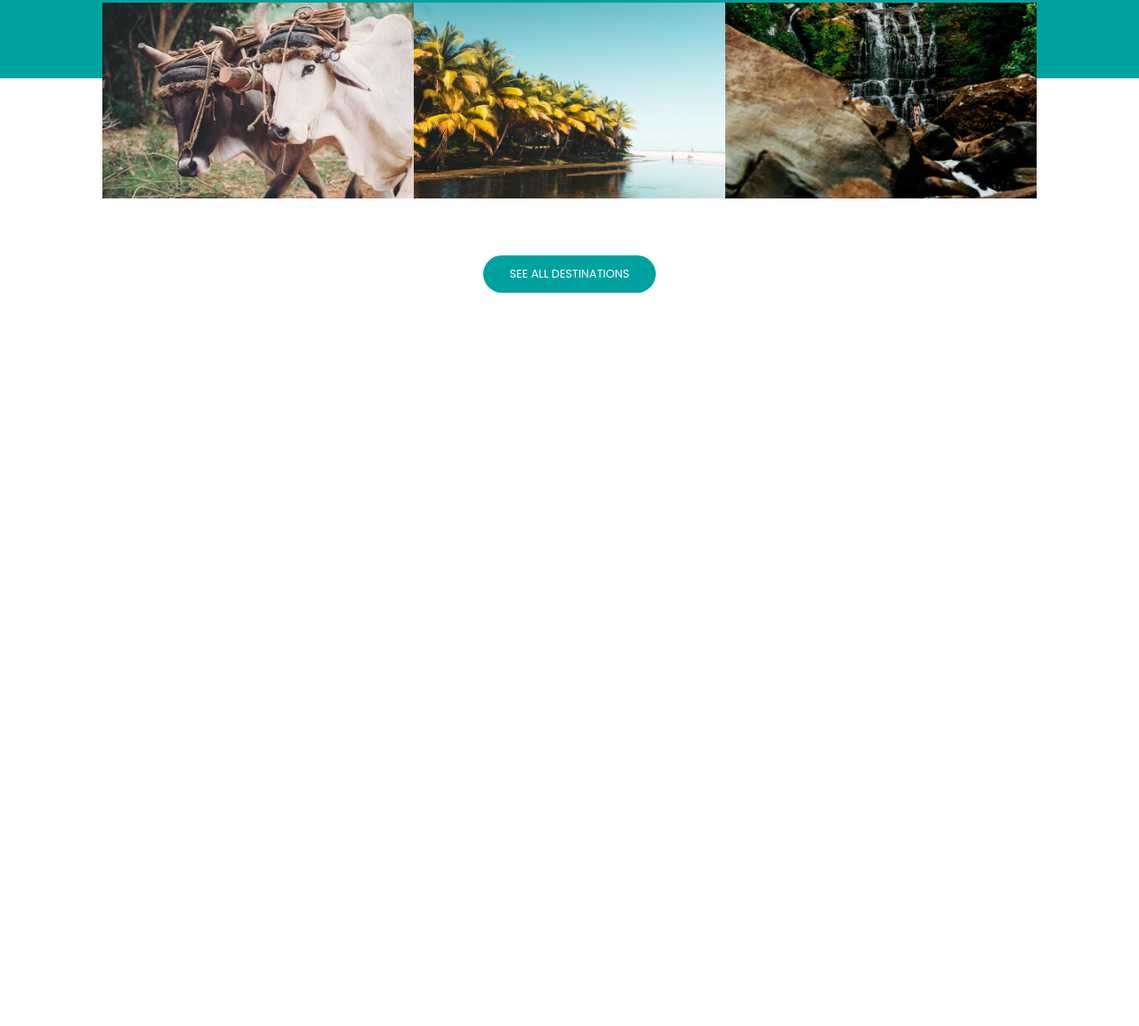
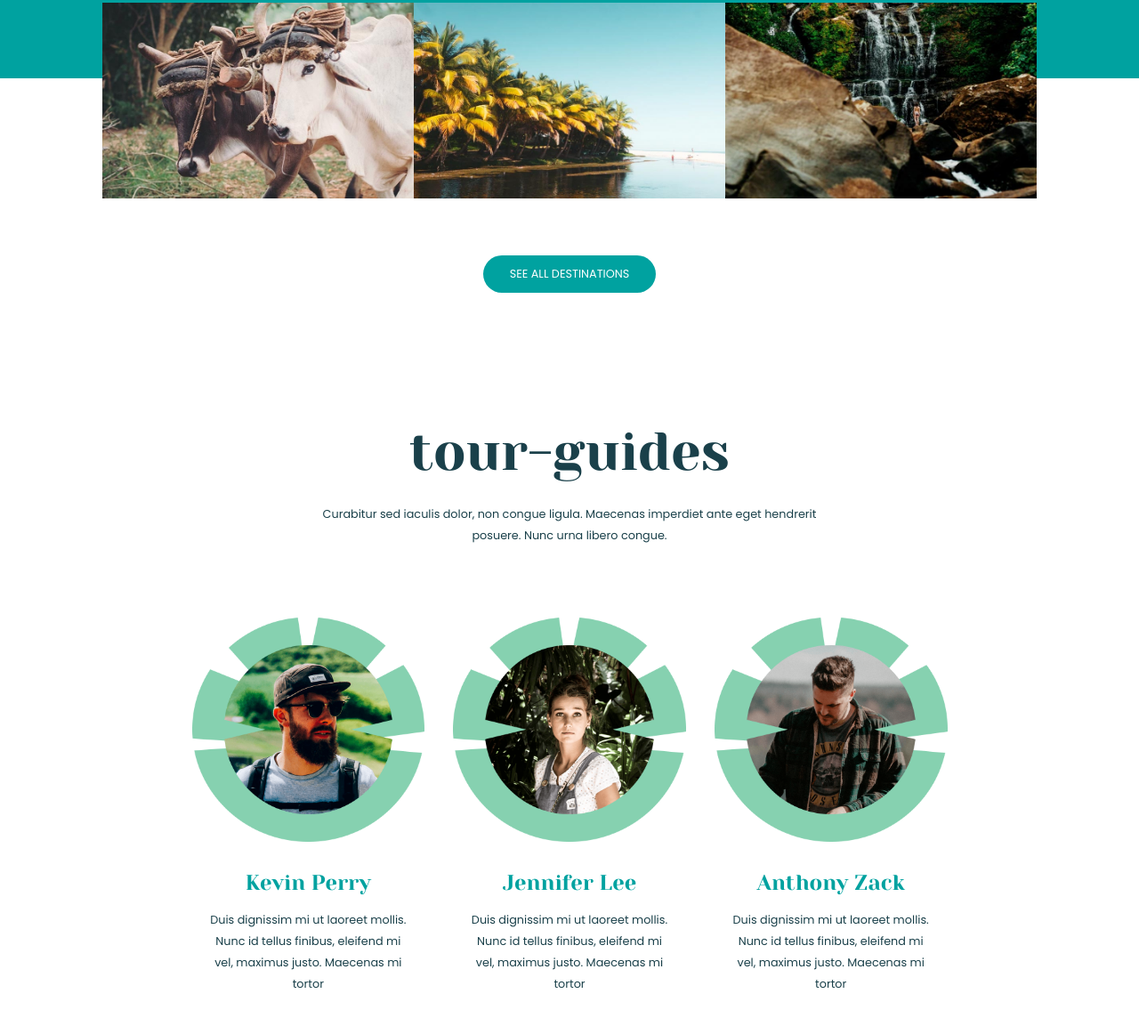
Before and after one commit to nasrin-jafari/bejourney, a plain HTML site: page html/page-home.html in a window 1280 px wide. Shown: the part 2572-3725 px from the top of the page at 89% size. Before the commit the page ends 2981 px from the top, so only its background shows below. Drawn offline with Linux system fonts and the light colour scheme.

Commit message:
feat(home-page): add section tour-guides

```diff
--- a/css/home-page.css
+++ b/css/home-page.css
@@ -276,7 +276,34 @@ body {
 .btn-container--Tours-destinations {
   padding-bottom: 80px;
 }
-
+/* sestion tour-guides */
+.row--tour-guides {
+  text-align: center;
+  border-top: 1px solid var(--color-line);
+  padding-top: 64px;
+  padding-bottom: 72px;
+}
+.heading-2--tour-guides {
+  padding-bottom: 24px;
+}
+.description--tour-guides {
+  line-height: 24px;
+  padding-bottom: 48px;
+}
+.card--tour-guides {
+  padding: 0 16px;
+}
+.tour-guides__image {
+  width: 100%;
+  padding: 32px 0;
+}
+.heading-3--tour-guides {
+  padding-bottom: 16px;
+}
+.card-description--tour-guides {
+  padding-bottom: 32px;
+  line-height: 24px;
+}
 
 /* sm */
 @media (min-width: 576px) {
@@ -384,6 +411,14 @@ body {
   .Tours-destinations__country-image-container {
     height: 170px;
   }
+   /* section tour-guide */
+  .card-container--tour-guides {
+    padding: 0 32px;
+    width: 90%;
+  }
+  .description--tour-guides {
+    width: 54%;
+  }
 }
 /* lg */
 @media (min-width: 1240px) {
--- a/html/page-home.html
+++ b/html/page-home.html
@@ -199,6 +199,56 @@
           </div>
         </div>
       </div>
+      <div class="sections">
+        <div class="row row--tour-guides">
+          <div class="heading-2 heading-2--tour-guides">tour-guides</div>
+          <div class="description description--tour-guides">
+            Curabitur sed iaculis dolor, non congue ligula. Maecenas imperdiet
+            ante eget hendrerit posuere. Nunc urna libero congue.
+          </div>
+          <div
+            class="card-container--vertical card-container--horizontal card-container--tour-guides"
+          >
+            <div class="card card--tour-guides">
+              <img
+                src="../assets/images/img/image-home-page/tour-guides-1.png"
+                class="tour-guides__image"
+                alt="tour-guides"
+              />
+              <div class="heading-3 heading-3--tour-guides">Kevin Perry</div>
+              <div class="description card-description--tour-guides">
+                Duis dignissim mi ut laoreet mollis. Nunc id tellus finibus,
+                eleifend mi vel, maximus justo. Maecenas mi tortor
+              </div>
+            </div>
+            <div class="card card--tour-guides">
+              <img
+                src="../assets/images/img/image-home-page/tour-guides-2.png"
+                class="tour-guides__image"
+                alt="tour-guides"
+              />
+              <div class="heading-3 heading-3--tour-guides">Jennifer Lee</div>
+              <div class="description card-description--tour-guides">
+                Duis dignissim mi ut laoreet mollis. Nunc id tellus finibus,
+                eleifend mi vel, maximus justo. Maecenas mi tortor
+              </div>
+            </div>
+
+            <div class="card card--tour-guides">
+              <img
+                src="../assets/images/img/image-home-page/tour-guides-3.png"
+                alt="tour-guides"
+                class="tour-guides__image"
+              />
+              <div class="heading-3 heading-3--tour-guides">Anthony Zack</div>
+              <div class="description card-description--tour-guides">
+                Duis dignissim mi ut laoreet mollis. Nunc id tellus finibus,
+                eleifend mi vel, maximus justo. Maecenas mi tortor
+              </div>
+            </div>
+          </div>
+        </div>
+      </div>
     </div>
   </body>
 </html>
```
